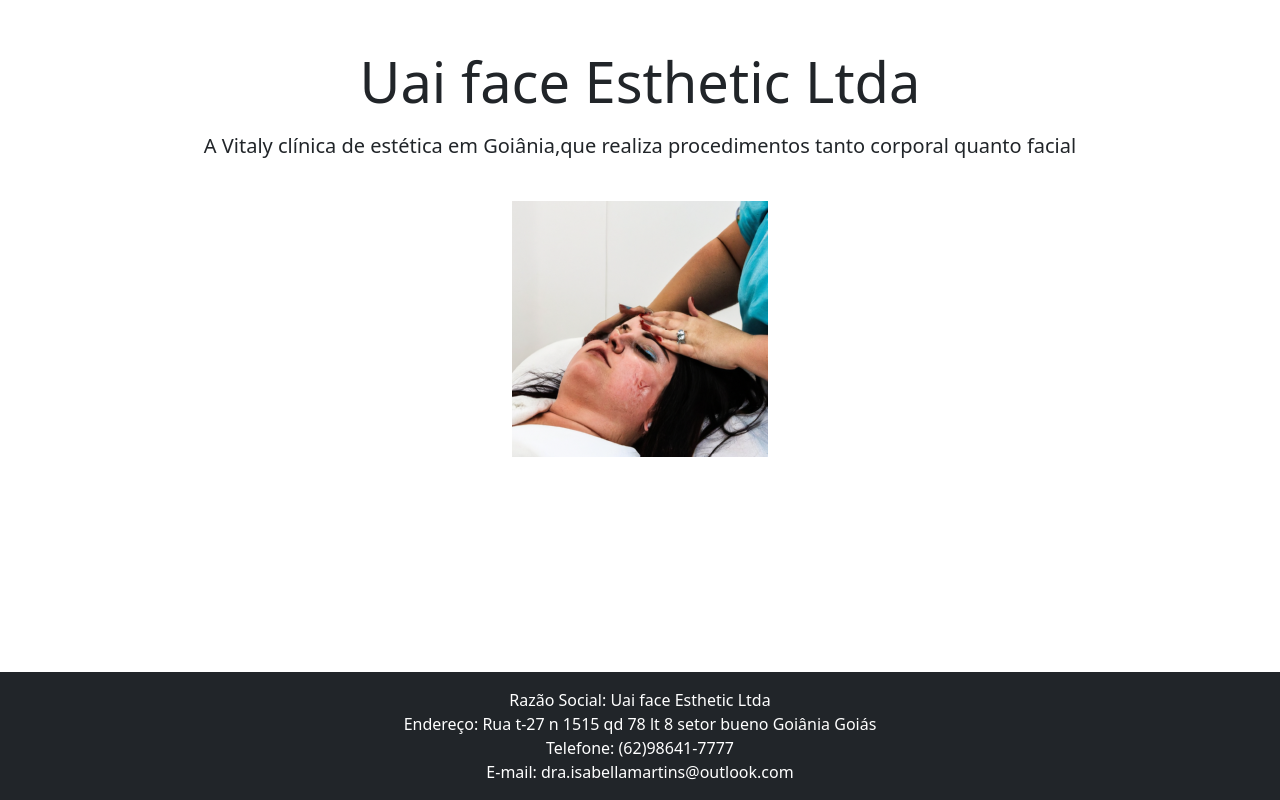
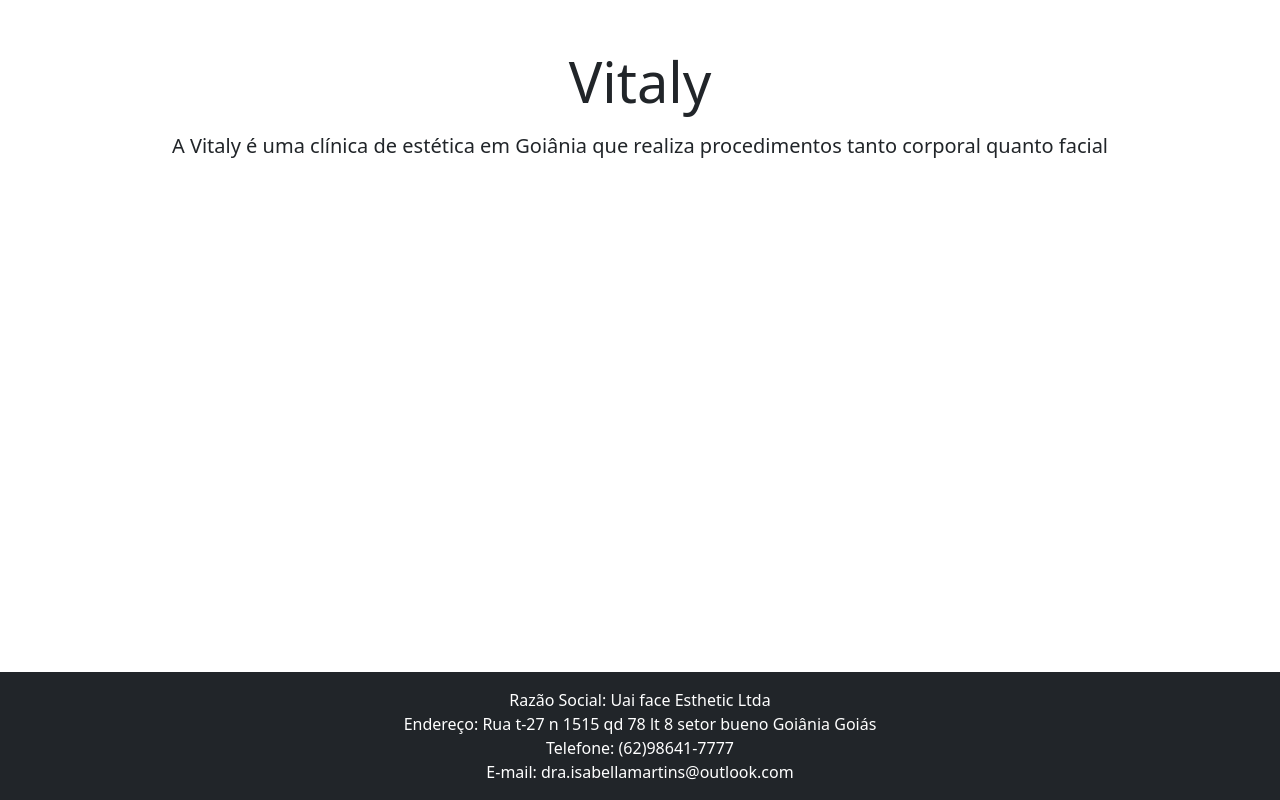
Before and after one commit to ZiaPages/vitaly, a plain HTML site: page index.html in a window 1280 px wide. Drawn offline with nearby package versions, Linux system fonts and the light colour scheme.

Commit message:
Update index.html

```diff
--- a/index.html
+++ b/index.html
@@ -3,7 +3,7 @@
 <head>
     <meta charset="UTF-8">
     <meta name="viewport" content="width=device-width, initial-scale=1">
-    <title>Sobre Nossa Empresa</title>
+    <title>Vitaly</title>
     <link href="https://cdn.jsdelivr.net/npm/bootstrap@5.3.0/dist/css/bootstrap.min.css" rel="stylesheet">
     <style>
         html, body {
@@ -23,9 +23,9 @@
 
     <!-- Seção principal -->
     <div class="container text-center mt-5 content">
-        <h1 class="display-4">Uai face Esthetic Ltda</h1>
-        <p class="lead mt-3">A Vitaly clínica de estética em Goiânia,que realiza procedimentos tanto corporal quanto facial</p>
-        <img src="imagem.png" class="img-fluid mt-4" alt="Imagem da empresa">
+        <h1 class="display-4">Vitaly</h1>
+        <p class="lead mt-3">A Vitaly é uma clínica de estética em Goiânia que realiza procedimentos tanto corporal quanto facial</p>
+<!--         <img src="imagem.png" class="img-fluid mt-4" alt="Imagem da empresa"> -->
     </div>
 
     <!-- Footer -->
```
